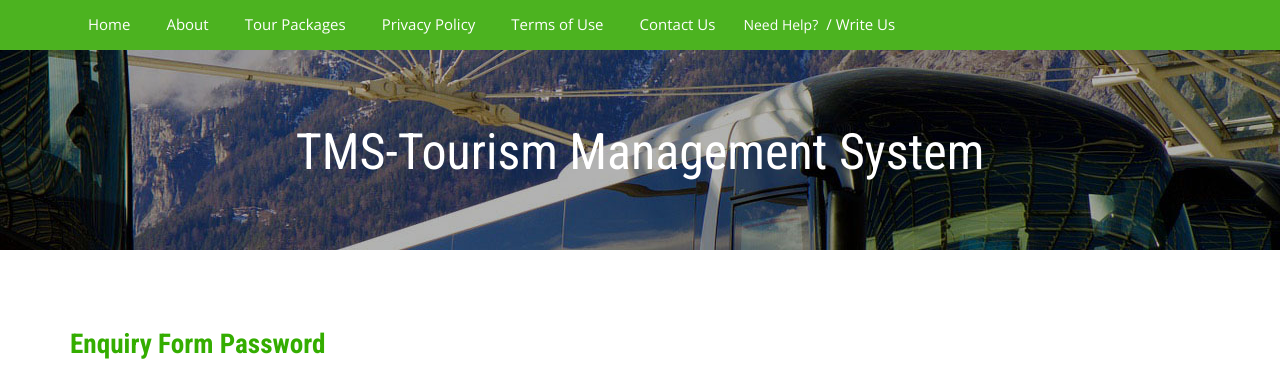
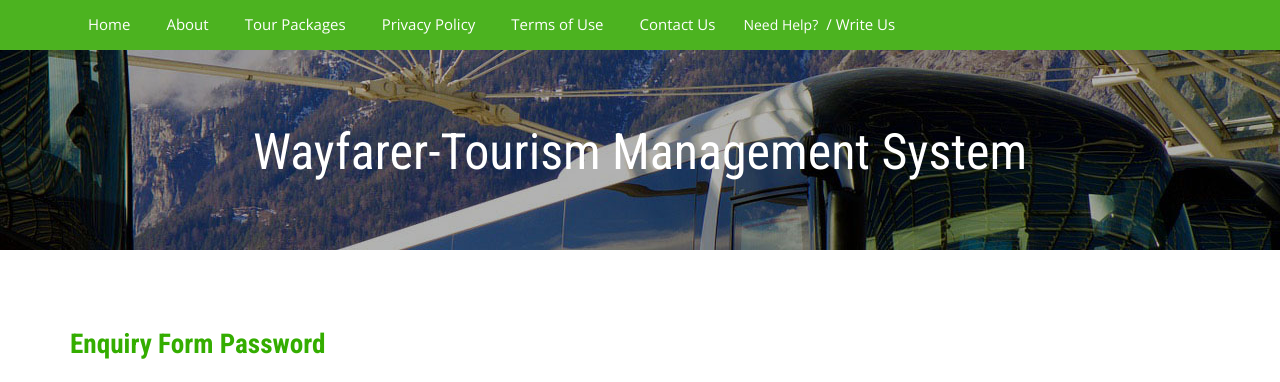
Before and after one commit to AdrinKJ/mini-proj-main, a PHP site: page /enquiry.php in a window 1280 px wide. Shown: the part 101-483 px from the top of the page. Run offline with PHP 8.4, Linux system fonts and the light colour scheme; a user stored in the database is signed in; data that the repository does not hold is empty.

Commit message:
Changed to tms to wayfarer

```diff
--- a/tms/enquiry.php
+++ b/tms/enquiry.php
@@ -33,7 +33,7 @@ $error="Something went wrong. Please try again";
 <!DOCTYPE HTML>
 <html>
 <head>
-<title>TMS | Tourism Management System</title>
+<title>Wayfarer | Tourism Management System</title>
 <meta name="viewport" content="width=device-width, initial-scale=1">
 <meta http-equiv="Content-Type" content="text/html; charset=utf-8" />
 <meta name="keywords" content="Tourism Management System In PHP" />
@@ -78,7 +78,7 @@ $error="Something went wrong. Please try again";
 <?php include('includes/header.php');?>
 <div class="banner-1 ">
 	<div class="container">
-		<h1 class="wow zoomIn animated animated" data-wow-delay=".5s" style="visibility: visible; animation-delay: 0.5s; animation-name: zoomIn;">TMS-Tourism Management System</h1>
+		<h1 class="wow zoomIn animated animated" data-wow-delay=".5s" style="visibility: visible; animation-delay: 0.5s; animation-name: zoomIn;">Wayfarer-Tourism Management System</h1>
 	</div>
 </div>
 <!--- /banner-1 ---->
--- a/tms/package-list.php
+++ b/tms/package-list.php
@@ -32,7 +32,7 @@ include('includes/config.php');
 <!--- banner ---->
 <div class="banner-3">
 	<div class="container">
-		<h1 class="wow zoomIn animated animated" data-wow-delay=".5s" style="visibility: visible; animation-delay: 0.5s; animation-name: zoomIn;"> TMS- Package List</h1>
+		<h1 class="wow zoomIn animated animated" data-wow-delay=".5s" style="visibility: visible; animation-delay: 0.5s; animation-name: zoomIn;"> Wayfarer- Package List</h1>
 	</div>
 </div>
 <!--- /banner ---->
--- a/tms/page.php
+++ b/tms/page.php
@@ -78,7 +78,7 @@ $error="Something went wrong. Please try again";
 <?php include('includes/header.php');?>
 <div class="banner-1 ">
 	<div class="container">
-		<h1 class="wow zoomIn animated animated" data-wow-delay=".5s" style="visibility: visible; animation-delay: 0.5s; animation-name: zoomIn;">TMS-Tourism Management System</h1>
+		<h1 class="wow zoomIn animated animated" data-wow-delay=".5s" style="visibility: visible; animation-delay: 0.5s; animation-name: zoomIn;">Wayfarer-Tourism Management System</h1>
 	</div>
 </div>
 <!--- /banner-1 ---->
```
